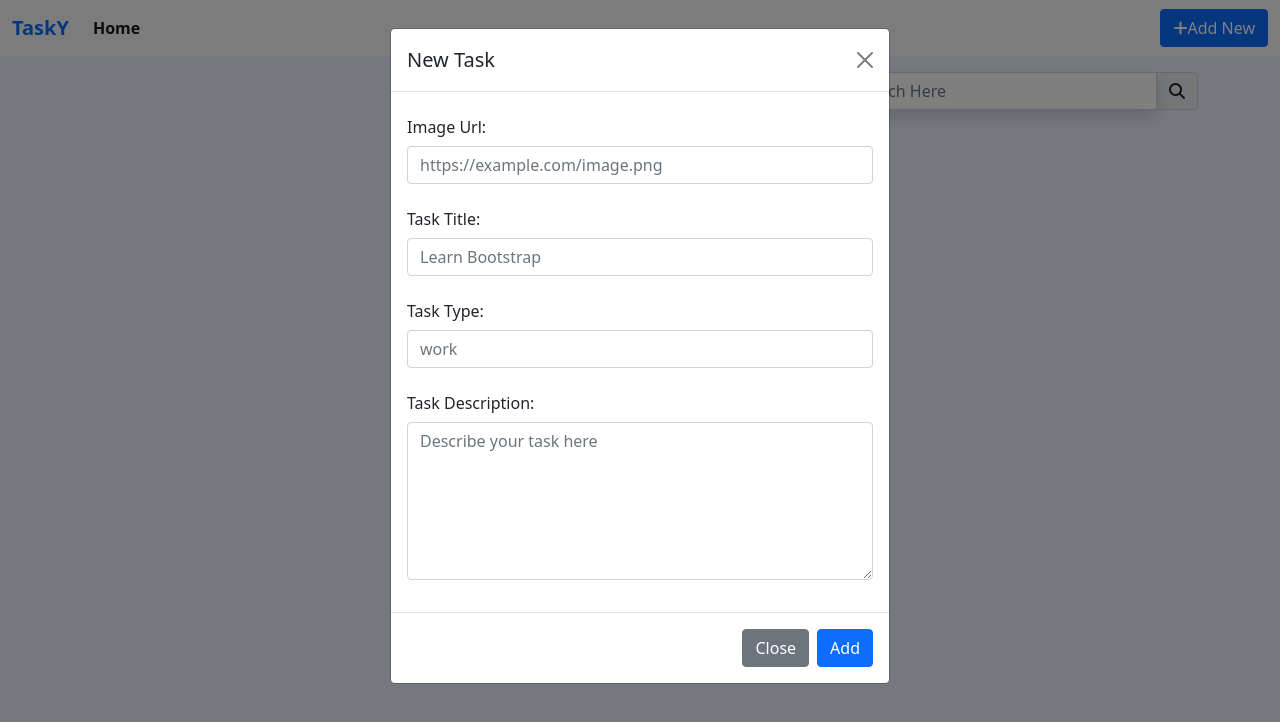
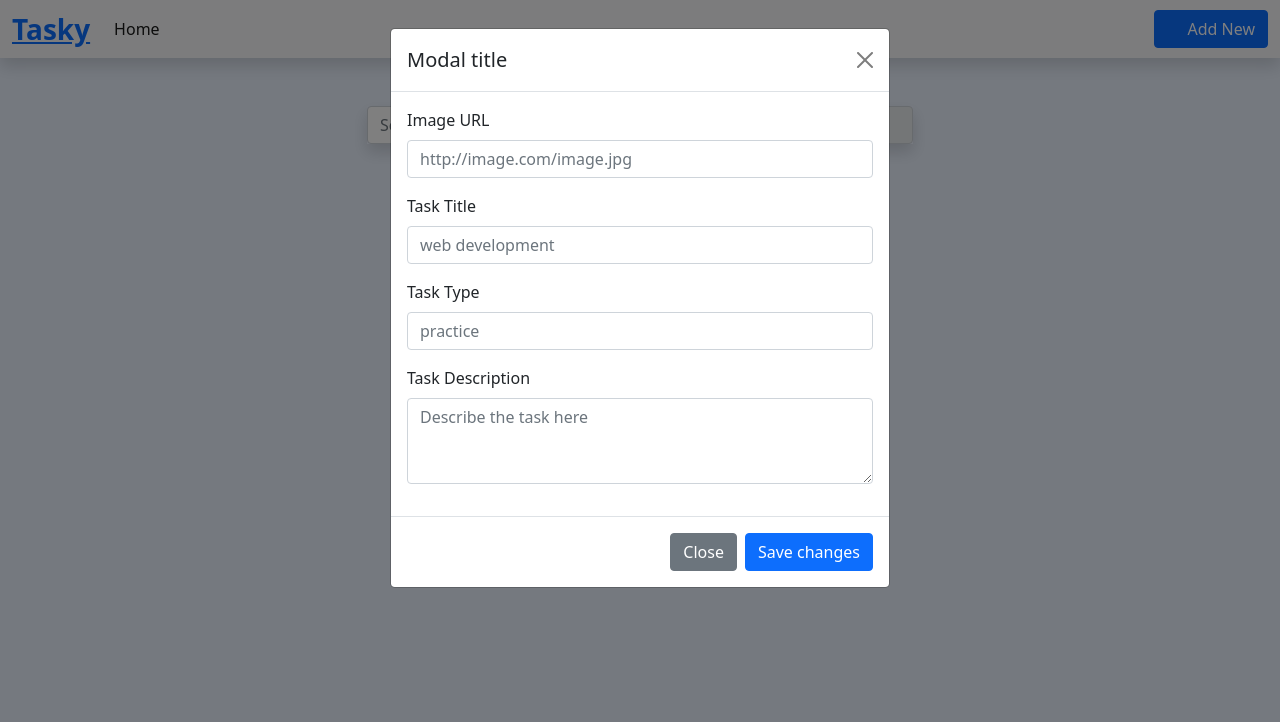
Before and after one commit to Navya69/TaskY, a plain HTML site: page index.html in a window 1280 px wide. Both pictures are taken after a click on the button "Add New". Drawn offline with nearby package versions, Linux system fonts and the light colour scheme.

Commit message:
Update index.html

```diff
--- a/index.html
+++ b/index.html
@@ -1,126 +1,170 @@
 <!DOCTYPE html>
-<html>
+<html lang="en">
+  <head>
+    <meta charset="UTF-8" />
+    <meta http-equiv="X-UA-Compatible" content="IE=edge" />
+    <meta name="viewport" content="width=device-width, initial-scale=1.0" />
+    <!-- Bootstrap CSS -->
+    <link
+      href="https://cdn.jsdelivr.net/npm/bootstrap@5.0.2/dist/css/bootstrap.min.css"
+      rel="stylesheet"
+      integrity="sha384-EVSTQN3/azprG1Anm3QDgpJLIm9Nao0Yz1ztcQTwFspd3yD65VohhpuuCOmLASjC"
+      crossorigin="anonymous"
+    />
 
+    <!-- fontawesome icons -->
+    <link
+      rel="stylesheet"
+      href="https://pro.fontawesome.com/releases/v5.10.0/css/all.css"
+      integrity="sha384-AYmEC3Yw5cVb3ZcuHtOA93w35dYTsvhLPVnYs9eStHfGJvOvKxVfELGroGkvsg+p"
+      crossorigin="anonymous"
+    />
 
-  <head>
-
-    <link href="https://cdn.jsdelivr.net/npm/bootstrap@5.1.3/dist/css/bootstrap.min.css" rel="stylesheet" integrity="sha384-1BmE4kWBq78iYhFldvKuhfTAU6auU8tT94WrHftjDbrCEXSU1oBoqyl2QvZ6jIW3" crossorigin="anonymous">
-    <link rel="stylesheet" href="https://cdnjs.cloudflare.com/ajax/libs/font-awesome/6.3.0/css/all.min.css" integrity="sha512-SzlrxWUlpfuzQ+pcUCosxcglQRNAq/DZjVsC0lE40xsADsfeQoEypE+enwcOiGjk/bSuGGKHEyjSoQ1zVisanQ==" crossorigin="anonymous" referrerpolicy="no-referrer" />
-    <link rel="stylesheet" href="https://cdnjs.cloudflare.com/ajax/libs/font-awesome/6.3.0/css/fontawesome.min.css" integrity="sha512-cHxvm20nkjOUySu7jdwiUxgGy11vuVPE9YeK89geLMLMMEOcKFyS2i+8wo0FOwyQO/bL8Bvq1KMsqK4bbOsPnA==" crossorigin="anonymous" referrerpolicy="no-referrer" />
-    <script src="https://cdn.jsdelivr.net/npm/bootstrap@5.1.3/dist/js/bootstrap.bundle.min.js" integrity="sha384-ka7Sk0Gln4gmtz2MlQnikT1wXgYsOg+OMhuP+IlRH9sENBO0LRn5q+8nbTov4+1p" crossorigin="anonymous"></script>
-   <script src="app.js"></script>
-    <style>
-      body {
-        background-color: #ebf2ff;
-      }
-
-    </style>
+    <title>Task Management App</title>
   </head>
-
-  <body onload="loadData()" >
-    <div class="modal fade" id="exampleModal" tabindex="-1" aria-labelledby="exampleModalLabel" aria-hidden="true">
+  <body style="background-color: #ebf3ff" onload="loadExistingCards()">
+    <!-- Modal -->
+    <div
+      class="modal fade"
+      id="newTask"
+      tabindex="-1"
+      aria-labelledby="newTaskLabel"
+      aria-hidden="true"
+    >
       <div class="modal-dialog">
         <div class="modal-content">
           <div class="modal-header">
-            <h1 class="modal-title fs-5" id="exampleModalLabel">New Task</h1>
-            <button type="button" class="btn-close" data-bs-dismiss="modal" aria-label="Close"></button>
+            <h5 class="modal-title" id="newTaskLabel">Modal title</h5>
+            <button
+              type="button"
+              class="btn-close"
+              data-bs-dismiss="modal"
+              aria-label="Close"
+            ></button>
           </div>
           <div class="modal-body">
-            <form>
             <div class="mb-3">
-                <label for="image-url" class="col-form-label">Image Url:</label>
-                <input type="url" class="form-control" id="image-url" aria-describedby="Image URL" placeholder="https://example.com/image.png">
+              <label for="imageURL" class="form-label">Image URL</label>
+              <input
+                type="url"
+                class="form-control"
+                id="imageURL"
+                placeholder="http://image.com/image.jpg"
+              />
             </div>
             <div class="mb-3">
-                <label for="title" class="col-form-label" >Task Title:</label>
-                <input type="text" class="form-control" id="title" placeholder="Learn Bootstrap">
+              <label for="taskTitle" class="form-label">Task Title</label>
+              <input
+                type="text"
+                class="form-control"
+                id="taskTitle"
+                placeholder="web development"
+              />
             </div>
             <div class="mb-3">
-                <label for="type" class="col-form-label">Task Type:</label>
-                <input type="text" class="form-control" id="type" placeholder="work">
+              <label for="taskType" class="form-label">Task Type</label>
+              <input
+                type="text"
+                class="form-control"
+                id="taskType"
+                placeholder="practice"
+              />
             </div>
             <div class="mb-3">
-                <label for="message-text" class="col-form-label">Task Description:</label>
-                <textarea rows="6" class="form-control" id="message-text" placeholder="Describe your task here"></textarea>
+              <label for="taskDescription" class="form-label"
+                >Task Description</label
+              >
+              <textarea
+                id="taskDescription"
+                class="form-control"
+                rows="3"
+                placeholder="Describe the task here"
+              ></textarea>
             </div>
-            </form>
           </div>
           <div class="modal-footer">
-            <button type="button" class="btn btn-secondary" data-bs-dismiss="modal">Close</button>
-            <button type="button" class="btn btn-primary" onclick="saveChanges()" data-bs-dismiss="modal" >Add</button>
+            <button
+              type="button"
+              class="btn btn-secondary"
+              data-bs-dismiss="modal"
+            >
+              Close
+            </button>
+            <button
+              type="button"
+              class="btn btn-primary"
+              onclick="addNewCard()"
+              data-bs-dismiss="modal"
+            >
+              Save changes
+            </button>
           </div>
         </div>
       </div>
     </div>
-    <nav class="navbar navbar-expand-lg navbar-light bg-light">
+    <header>
+      <nav class="navbar navbar-expand-lg navbar-light bg-light shadow">
         <div class="container-fluid">
-        <a class="navbar-brand fw-bold text-primary" href="#">TaskY</a>
-        <button class="navbar-toggler" type="button" data-bs-toggle="collapse" data-bs-target="#navbarSupportedContent" aria-controls="navbarSupportedContent" aria-expanded="false" aria-label="Toggle navigation">
+          <a class="fs-3 fw-bolder" href="#">Tasky</a>
+          <button
+            class="navbar-toggler"
+            type="button"
+            data-bs-toggle="collapse"
+            data-bs-target="#navbarSupportedContent"
+            aria-controls="navbarSupportedContent"
+            aria-expanded="false"
+            aria-label="Toggle navigation"
+          >
             <span class="navbar-toggler-icon"></span>
           </button>
           <div class="collapse navbar-collapse" id="navbarSupportedContent">
-          <ul class="navbar-nav me-auto mb-2 mb-lg-0">
+            <ul class="navbar-nav ms-3 me-auto mb-2 mb-lg-0">
               <li class="nav-item">
-              <a class="nav-link active fw-bold" aria-current="page" href="#">Home</a>
+                <a class="nav-link active" aria-current="page" href="#">Home</a>
               </li>
-
             </ul>
-          <form class="d-flex">
-
-            <button type="button" class="btn btn-primary ml-auto" data-bs-toggle="modal" data-bs-target="#exampleModal"> <i class="fas fa-plus mr-2"></i>Add New</button>
-          </form>
+            <button
+              class="btn btn-primary"
+              type="button"
+              data-bs-toggle="modal"
+              data-bs-target="#newTask"
+            >
+              <i class="far fa-plus"></i> Add New
+            </button>
           </div>
         </div>
       </nav>
+    </header>
 
-
-
-
-
-
-    <div class="container text-center">
-      <div class="row mt-3">
-        <div class="col">
-
-        </div>
-        <div class="col-sm-12 col-md-6 col-lg-4">
-          <div class="input-group mb-3">
-            <input type="text" class="form-control shadow" placeholder="Search Here" aria-label="Search Here" aria-describedby="basic-addon2">
-            <span class="input-group-text" id="basic-addon2"><i class="fas fa-search"></i></span>
+    <main class="container">
+      <section class="row justify-content-center mt-5">
+        <div class="col-md-8 col-lg-6">
+          <div class="input-group mb-3 shadow">
+            <input
+              type="search"
+              class="form-control"
+              placeholder="Search Task"
+              aria-label="Search Task"
+              aria-describedby="basic-addon1"
+            />
+            <span class="input-group-text" id="basic-addon1">
+              <i class="far fa-search"></i>
+            </span>
           </div>
         </div>
+      </section>
 
-      </div>
+      <!-- Task Container -->
+      <section class="task__container row"></section>
+    </main>
 
-      <div class="row task_container">
+    <!-- JavaScript Bundle with Popper -->
+    <script
+      src="https://cdn.jsdelivr.net/npm/bootstrap@5.0.2/dist/js/bootstrap.bundle.min.js"
+      integrity="sha384-MrcW6ZMFYlzcLA8Nl+NtUVF0sA7MsXsP1UyJoMp4YLEuNSfAP+JcXn/tWtIaxVXM"
+      crossorigin="anonymous"
+    ></script>
 
-        <!-- <div class="col-sm-12 col-md-6 col-lg-4">
-          <div class="card">
-            <div class="card-header d-flex justify-content-end gap-2">
-              <button type="button" class="btn btn-success"> <i class="fas fa-pencil-alt"> </i>
-              </button>
-              <button type="button" class="btn btn-danger"><i class="fas fa-trash-alt"></i>
-              </button>
-            </div>
-
-            <div class="card-body ">
-              <img src="https://images.unsplash.com/photo-1507925921958-8a62f3d1a50d?ixlib=rb-4.0.3&ixid=MnwxMjA3fDB8MHxzZWFyY2h8NXx8dGFza3xlbnwwfHwwfHw%3D&auto=format&fit=crop&w=500&q=60" class="card-img-top" alt="...">
-              <h5 class="card-title mt-3 text-primary fw-bolder">Title</h5>
-              <p class="card-text"> Add task description here</p>
-              <a href="#" class="btn btn-primary">Submit</a>
-            </div>
-          </div> -->
-        </div>
-        <div class="col">
-
-        </div>
-        <div class="col">
-
-        </div>
-
-      </div>
-
-    </div>
+    <script src="myfile.js"></script>
   </body>
-
 </html>
```
Lines whose indentation alone changed are shown as unchanged.
